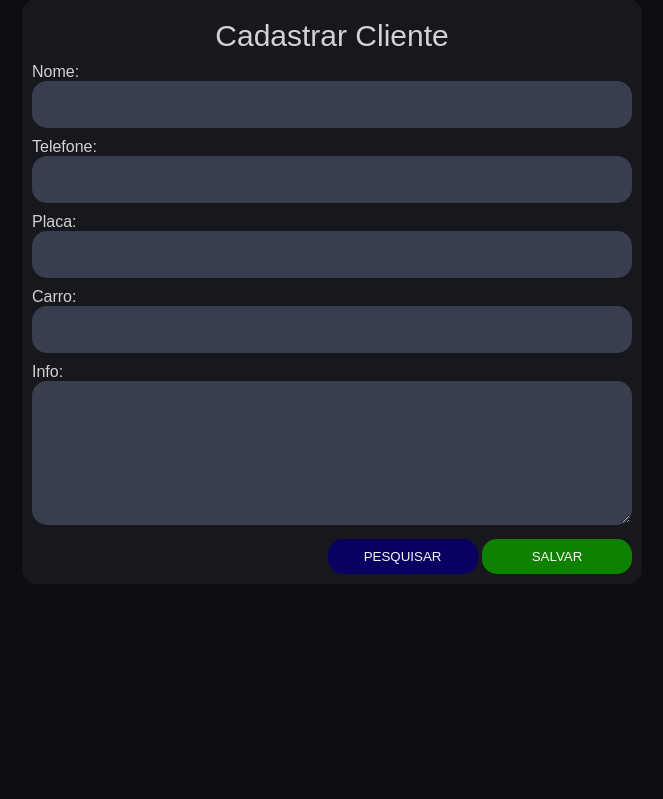
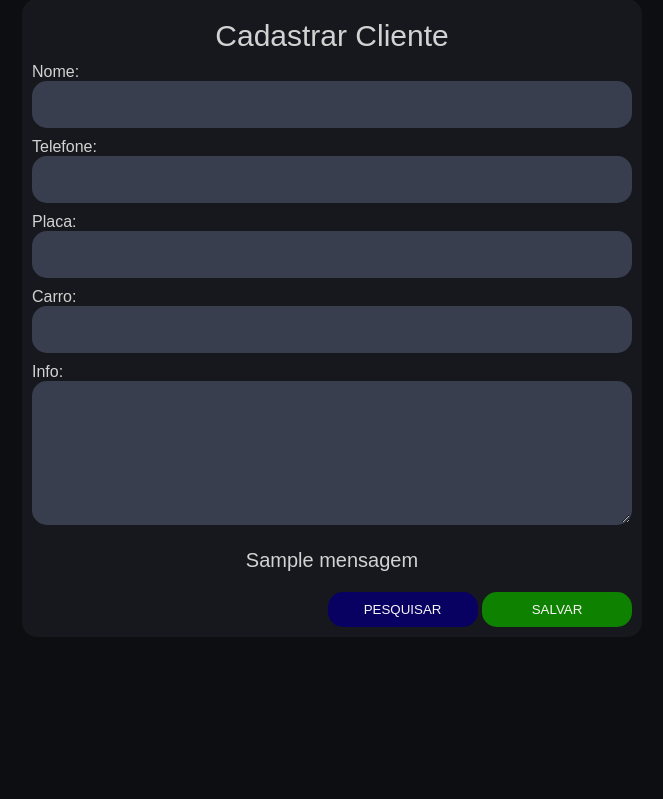
Before and after one commit to AlexandreSilvestrin/cadastroOficina_web, a Flask app: template templates/cadastro.html in a window 1280 px wide. Shown: the part 101-900 px from the top of the page, without its empty margins (308-971 px from the left). Run offline with Flask 3, Linux system fonts and the light colour scheme; the template is opened without the code that fills it: most values are stand-ins (such as "Sample title", 1, 10 or a date in 2020).

Commit message:
conexao com o banco
criado a função que faz ligação com o banco de dados e retorna a mensagem de erro na pagina se foi cadastrado, se ja existe, ou se ouve algum erro

```diff
--- a/main.py
+++ b/main.py
@@ -1,27 +1,62 @@
-from flask import Flask, request, render_template
+from flask import Flask, request, render_template, session, url_for, redirect
+import sqlite3
 
 app = Flask(__name__)
+app.secret_key = 'sua_chave_secreta_aqui'
+
+
+def cadastrarBanco(placa, nome, tell, carro, info):
+    banco = sqlite3.connect('clientes.db')
+    cursor = banco.cursor()
+    cursor.execute('''
+        CREATE TABLE IF NOT EXISTS clientes (
+            placa TEXT primary key,
+            nome TEXT,
+            tell TEXT,
+            carro TEXT,
+            info TEXT
+        )
+    ''')
+    try:
+        cursor.execute(f'''INSERT INTO clientes VALUES ('{placa}','{nome}','{tell}','{carro}','{info}')''')
+    except sqlite3.Error as erro:
+        print("Erro ao inserir os dados: ", erro)
+        if str(erro) == 'UNIQUE constraint failed: clientes.placa':
+            banco.close()
+            return False
+    else:
+        banco.commit()
+        banco.close()
+        return True
 
 
 @app.route('/cadastro', methods=['POST', 'GET'])
 def index():
     if request.method == 'POST':
+        print('entrou no if')
         nome = request.form['nometxt'].strip()
         tell = request.form['telltxt'].strip()
         placa = request.form['placatxt'].strip()
         carro = request.form['carrotxt'].strip()
         info = request.form['infotxt'].strip()
+        if not nome or not tell or not placa or not carro or not info:
+            session['mensagem'] = 'Preencha todos os campos'
+            session['cor'] = '#ff2222'
+        elif cadastrarBanco(placa, nome, tell, carro, info):
+            session['mensagem'] = 'Usuário cadastrado'
+            session['cor'] = '#0f8100'
+        else:
+            session['mensagem'] = 'Não cadastrado, cliente já possui cadastro'
+            session['cor'] = '#ff2222'
 
-        if not any([nome, tell, placa, carro, info]):
-            return """
-                        <script>
-                            alert('Por favor, preencha todos os campos!');
-                            history.back();
-                        </script>
-                        """
-        print(nome, tell, placa, carro, info)
+    return redirect(url_for('home'))
 
-    return render_template('cadastro.html')
+
+@app.route('/')
+def home():
+    mensagem = session.pop('mensagem', '')
+    cor = session.pop('cor', '#17181d')
+    return render_template('cadastro.html', mensagem=mensagem, cor=cor)
 
 
 if __name__ == '__main__':
--- a/static/style.css
+++ b/static/style.css
@@ -21,6 +21,17 @@ body {
   margin: 100px auto;
   padding: 10px;
   border-radius: 15px;
+}
+
+.mensagem{
+  color: #d2d2d2;
+  text-align: center;
+  width: 100%;
+  font-size: 20px;
+  box-sizing: border-box;
+  border-radius: 15px;
+  padding: 10px;
+  margin-top: 10px;
 }
 
 .label {
--- a/templates/cadastro.html
+++ b/templates/cadastro.html
@@ -24,9 +24,12 @@
                 <div class="label">Info:</div>
                 <textarea class="textarea" name="infotxt" id="infotxt" rows="5"></textarea>
 
+
+                <div style="background-color: {{cor}};" class="mensagem">{{ mensagem }}</div>
+
                 <div class="button-container">
                     <button class="button" id="btn_pesquisar">PESQUISAR</button>
-                    <button class="button" id="btn_salvar" type="submit">SALVAR</button>
+                    <button class="button" id="btn_salvar" name="salvar" type="submit">SALVAR</button>
                 </div>
             </form>
         </div>
```
